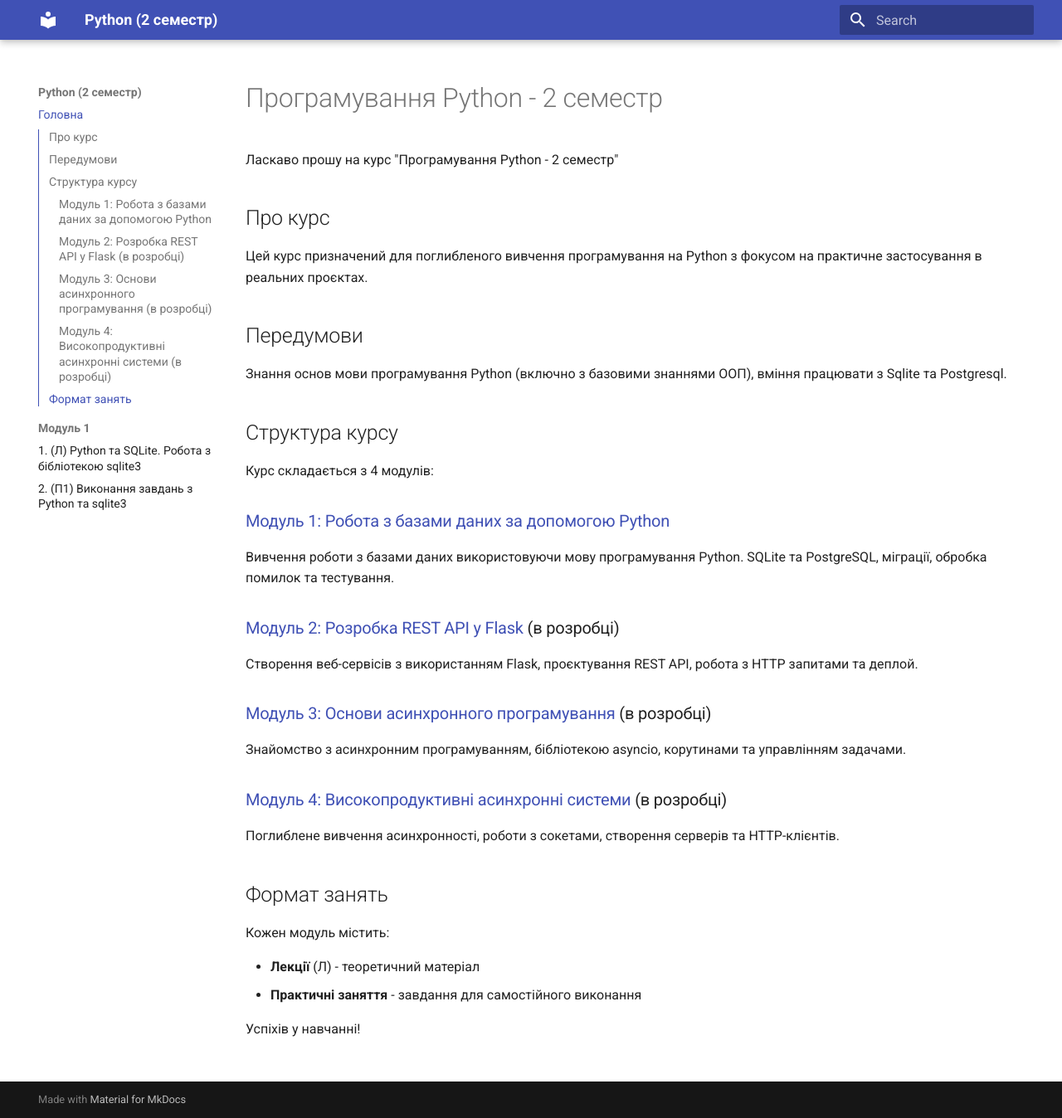
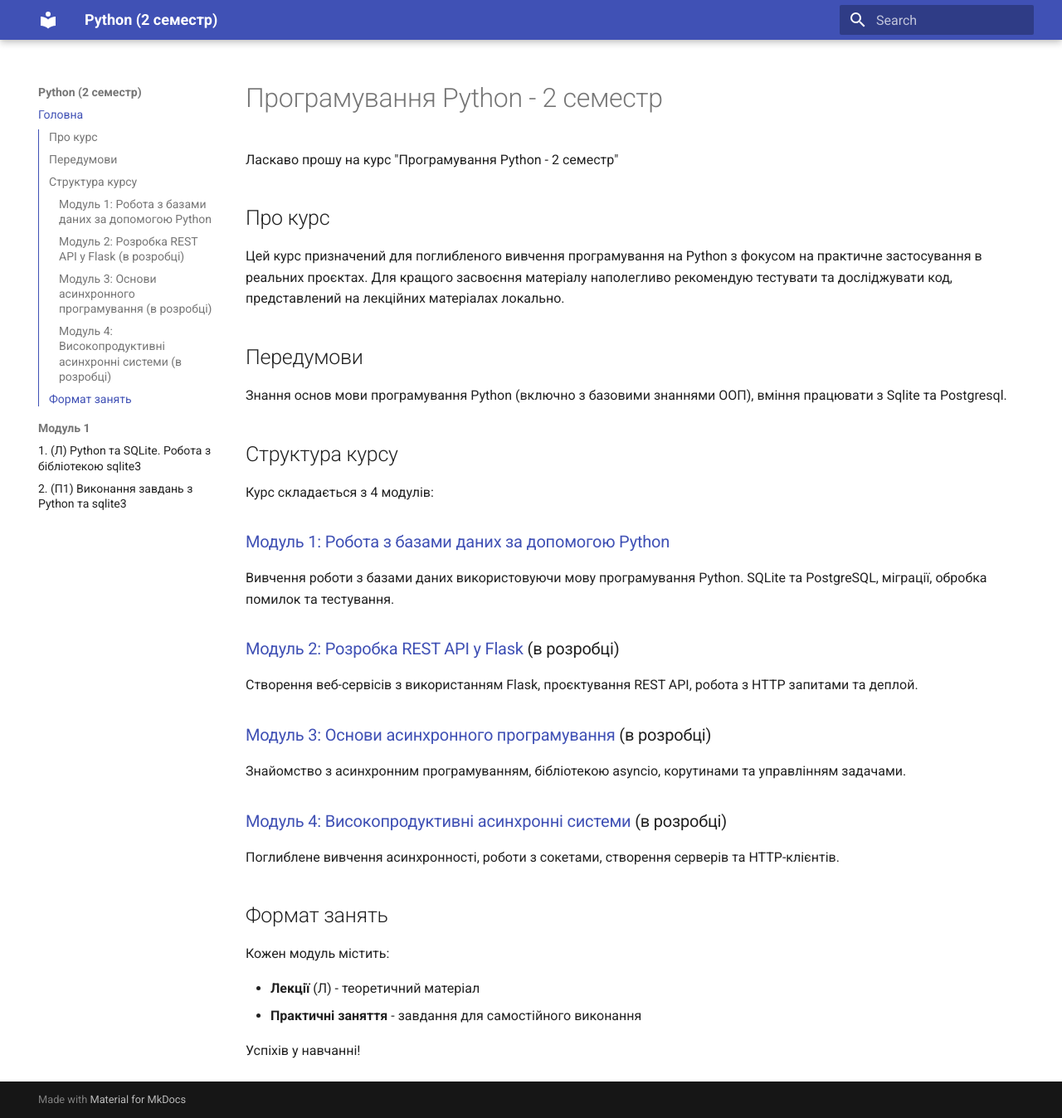
Before and after one commit to kurotych/programming-python-2sem, an MkDocs documentation site: the page built from docs/index.md, in a window 1280 px wide and 1348 px high. Shown: the whole window at 83% size. Built offline with MkDocs 1.6.1 and Material for MkDocs 9.7.7, drawn with Linux system fonts in a browser that asks for light colours.

```diff
--- a/docs/index.md
+++ b/docs/index.md
@@ -5,6 +5,7 @@
 ## Про курс
 
 Цей курс призначений для поглибленого вивчення програмування на Python з фокусом на практичне застосування в реальних проєктах.
+Для кращого засвоєння матеріалу наполегливо рекомендую тестувати та досліджувати код, представлений на лекційних матеріалах локально.
 
 ## Передумови
 
--- a/mkdocs.yml
+++ b/mkdocs.yml
@@ -1,4 +1,5 @@
 site_name: Python (2 семестр)
+site_url: https://kurotych.com/programming-2sem/
 
 watch:
   - docs
```
